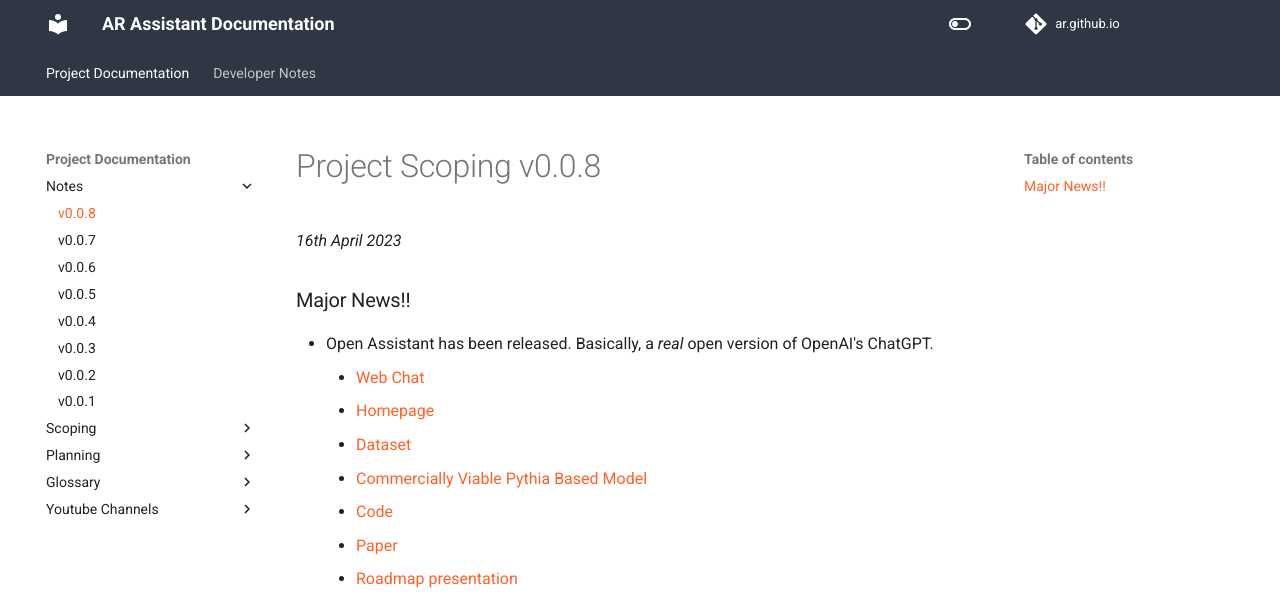
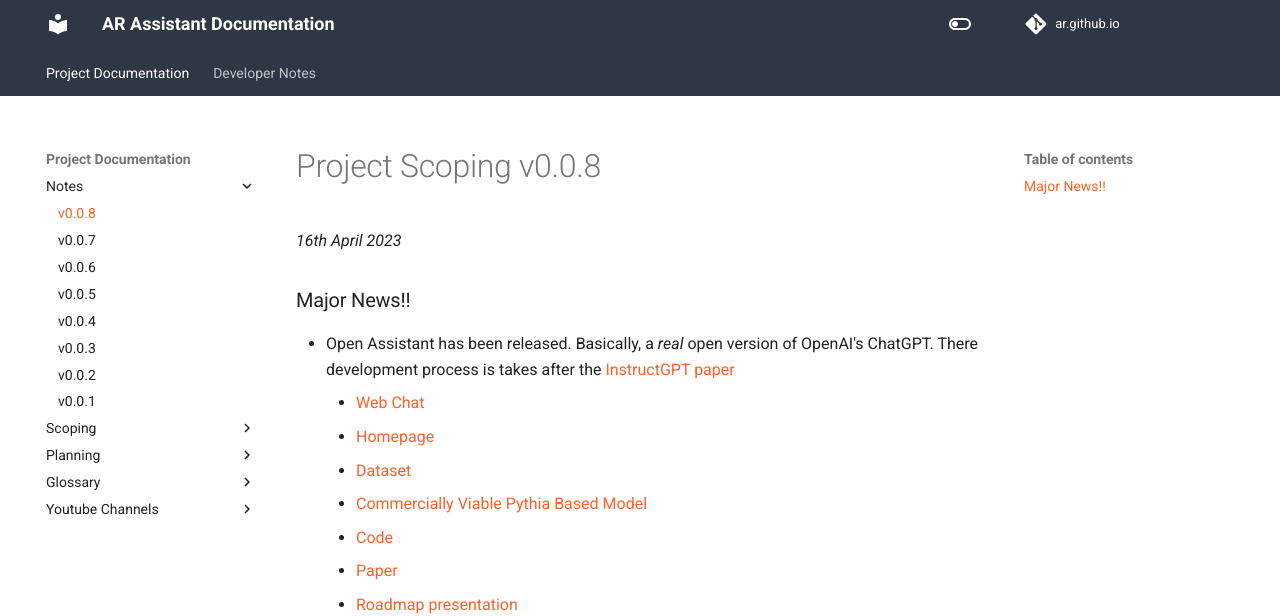
Before and after one commit to tempnamefornow/ar.github.io, an MkDocs documentation site: the page built from docs/project_documentation/scoping/v0.0.8.md, in a window 1280 px wide and 1033 px high. Shown: the top 616 px of the window. Built offline with MkDocs 1.6.1 and Material for MkDocs 9.7.7, drawn with Linux system fonts in a browser that asks for light colours; comment, search, counter and statistics services are not loaded; grey boxes are pictures that could not be loaded.

Commit message:
ADD - 0.0.8

```diff
--- a/docs/project_documentation/scoping/v0.0.8.md
+++ b/docs/project_documentation/scoping/v0.0.8.md
@@ -4,7 +4,7 @@
 
 ### Major News!!
 
-- Open Assistant has been released. Basically, a *real* open version of OpenAI's ChatGPT.
+- Open Assistant has been released. Basically, a *real* open version of OpenAI's ChatGPT. There development process is takes after the [InstructGPT paper](https://arxiv.org/abs/2203.02155)
     - [Web Chat](https://open-assistant.io/chat)
     - [Homepage](https://open-assistant.io)
     - [Dataset](https://huggingface.co/datasets/OpenAssistant/oasst1)
```
